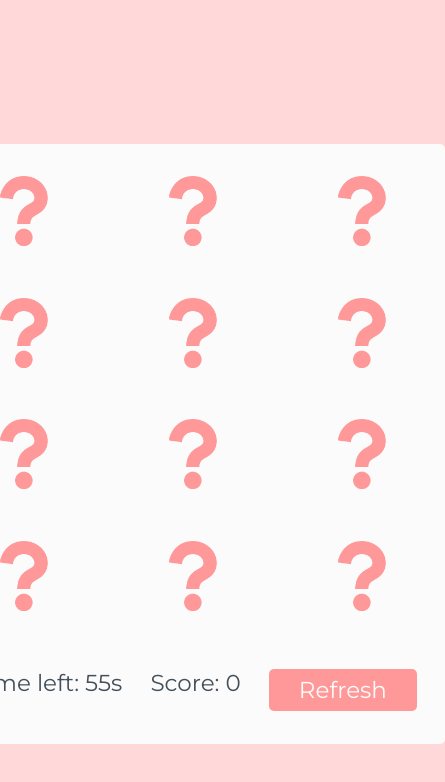
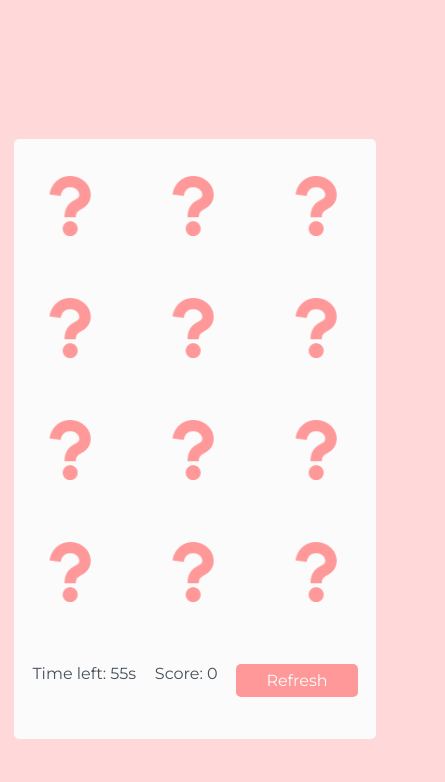
Before and after one commit to smlkit/memory-game, a plain HTML site: page index.html in a window 390 px wide. Shown: the whole page, 445 px wide, since content can reach past the window. Drawn offline with Linux system fonts and the light colour scheme.

Commit message:
mobile friendly

```diff
--- a/style.css
+++ b/style.css
@@ -37,6 +37,7 @@ body {
   background-color: var(--light-color);
   border-radius: 5px;
   width: 500px;
+  max-width: 93%;
   height: 600px;
 }
 
@@ -74,3 +75,13 @@ img {
 .btn-refresh:hover {
   opacity: 0.75;
 }
+
+@media (max-width: 391px) {
+  img {
+    width: 60px;
+  }
+
+  * {
+    font-size: 1rem;
+  }
+}
```
